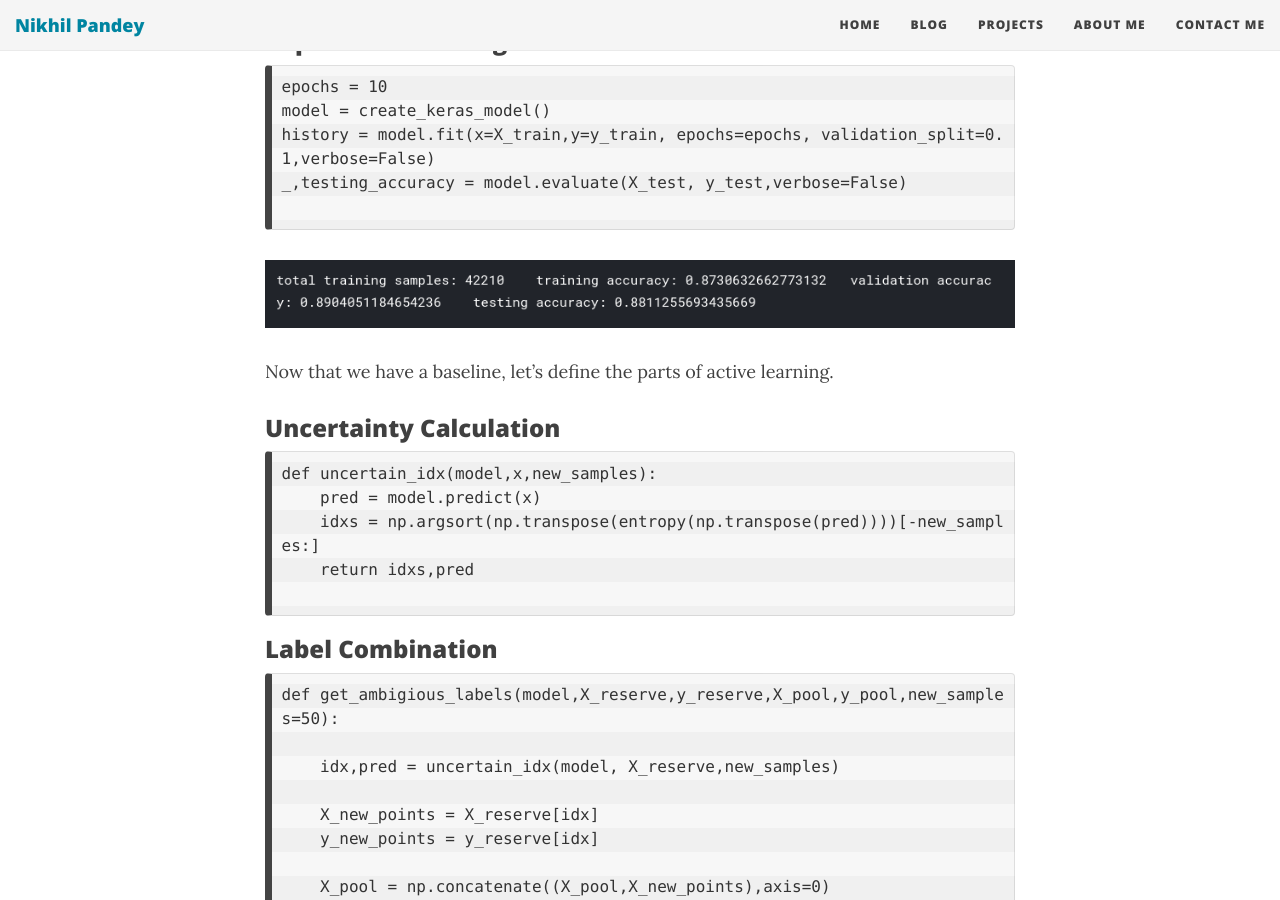
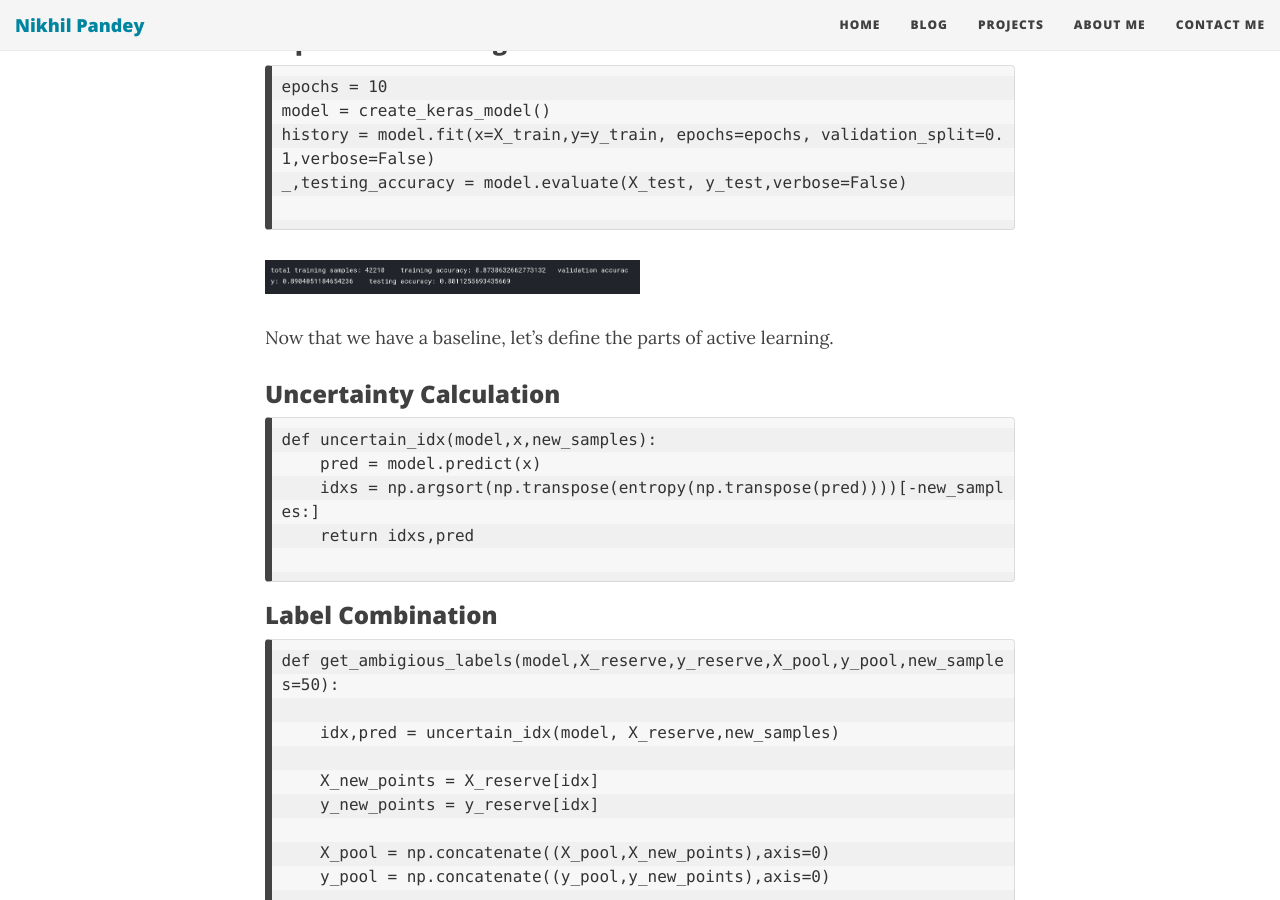
Before and after one commit to notenail/notenail.github.io, a Jekyll site: the page built from _posts/2020-08-29-activelearning.md, in a window 1280 px wide and 900 px high, scrolled down 2972 px. Built offline with Jekyll 4.4.1, drawn with Linux system fonts in a browser that asks for light colours; nearby versions of some CDN libraries; comment, search, counter and statistics services are not loaded.

````diff
--- a/_posts/2020-08-29-activelearning.md
+++ b/_posts/2020-08-29-activelearning.md
@@ -89,7 +89,7 @@
 _,testing_accuracy = model.evaluate(X_test, y_test,verbose=False)
 
 ```
-<img src="{{ site.url }}/img/projects/active-lr/supervised.png" width="100%">
+<img src="{{ site.url }}/img/projects/active-lr/supervised.png" width="50%">
 
 Now that we have a baseline, let’s define the parts of active learning.
 
````
